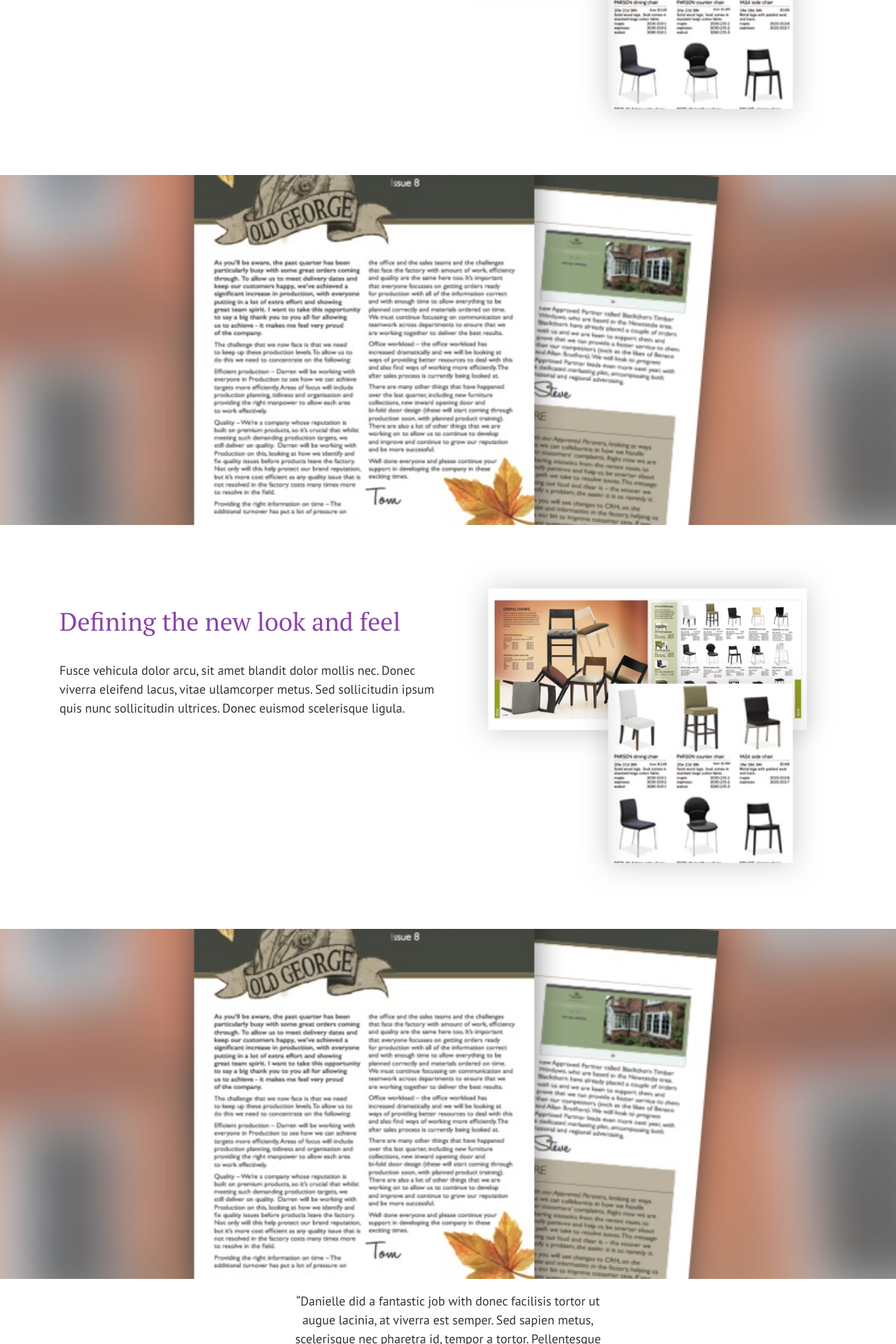
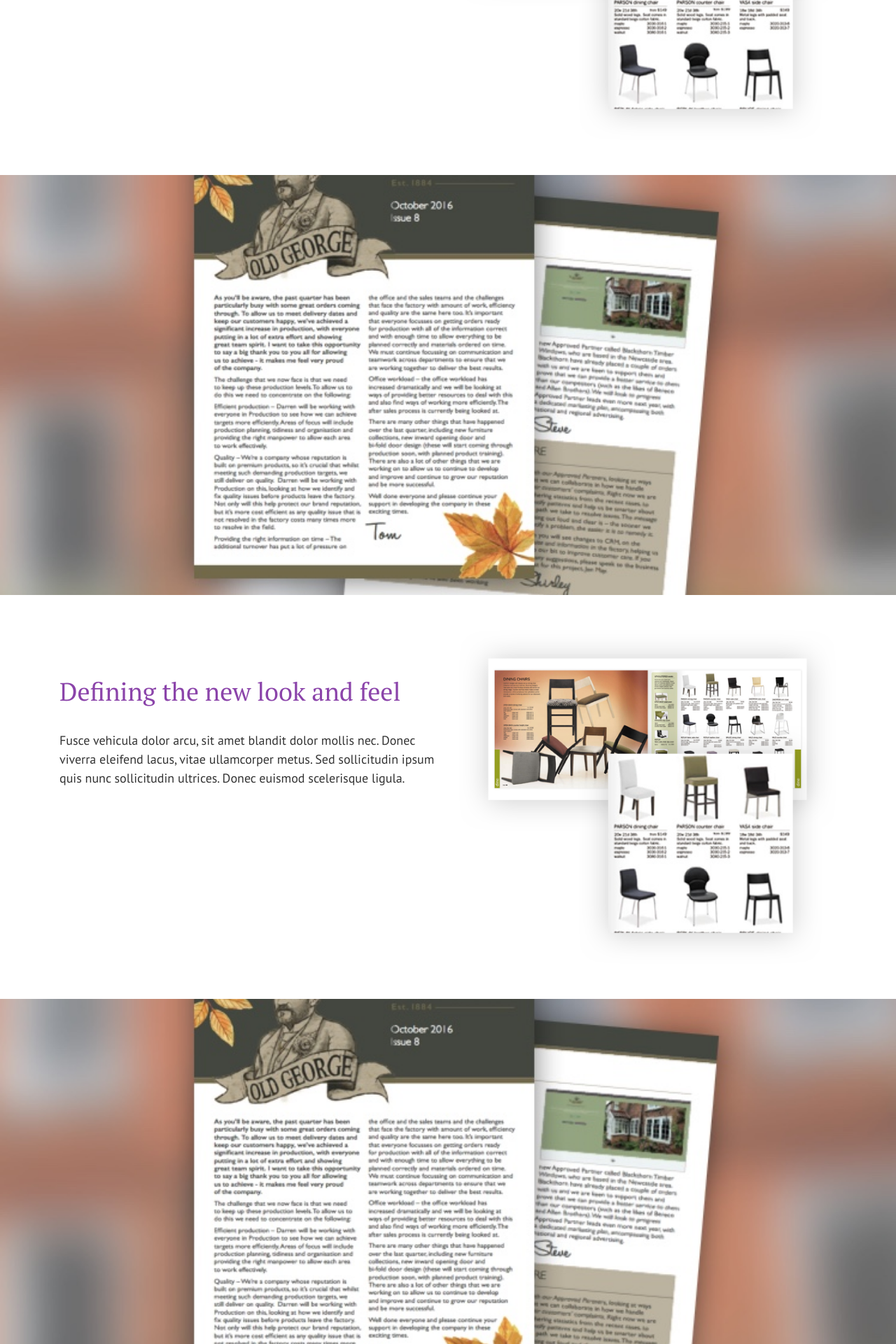
Before and after one commit to justinlamb1/danielle-portfolio-3, a Jekyll site: the page built from _posts/2017-10-29-catalogue-design-for-dunelm.html, in a window 1280 px wide. Shown: the part 1386-3306 px from the top of the page at 70% size. Built offline with Jekyll 4.4.1, drawn with Linux system fonts in a browser that asks for light colours.

Commit message:
no message

```diff
--- a/_sass/_layout.scss
+++ b/_sass/_layout.scss
@@ -498,7 +498,9 @@
       background-size: cover;
 
       @include bp(md) {
-        height: 500px;
+        height: 80vh;
+        min-height: 450px;
+        max-height: 600px;
       }
     }
 
```
